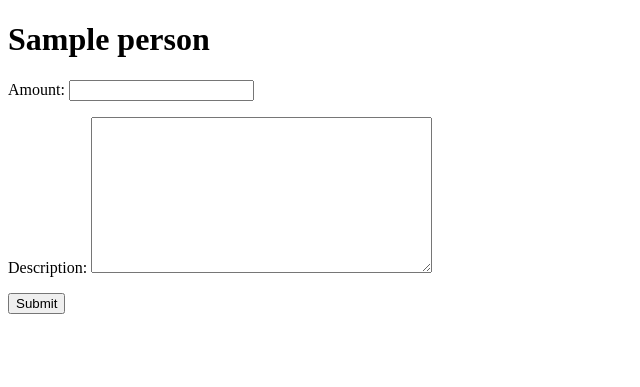
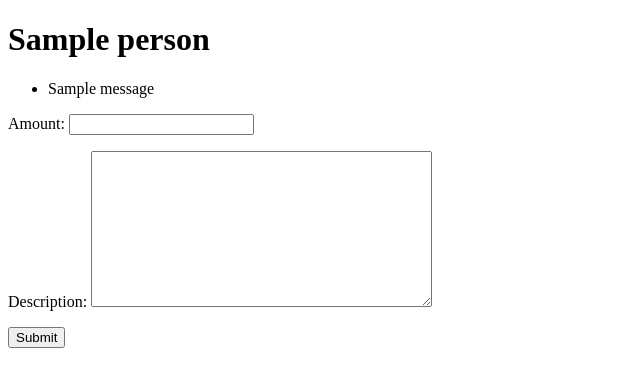
Before and after one commit to dogonwheels/moresense, a Django app: template templates/spendings/spending_form.html in a window 1280 px wide. Shown: the top 387 px of the page, without its empty margins (0-640 px from the left). Run offline with Django 3.2, Linux system fonts and the light colour scheme; the template is opened without the code that fills it: values named after a table or form of the project are taken from there, others are empty; tables that the repository leaves empty hold one stand-in row (Sample ...); one stand-in notice (Sample message) is shown.

Commit message:
Added message on successful addition.

```diff
--- a/moresense/spendings/views.py
+++ b/moresense/spendings/views.py
@@ -1,4 +1,5 @@
 import datetime
+from django.contrib import messages
 from django.core.urlresolvers import reverse
 from django.http import Http404, HttpResponseRedirect
 from django.shortcuts import render_to_response, get_object_or_404
@@ -25,6 +26,7 @@ def add_spending(request, person_identifier):
             spending.person = person
             spending.when = datetime.datetime.utcnow()
             spending.save()
+            messages.info(request, "%s added." % spending.amount)
             return HttpResponseRedirect(reverse("create", kwargs={"person_identifier": person_identifier}))
         except ValueError:
             pass
--- a/templates/spendings/spending_form.html
+++ b/templates/spendings/spending_form.html
@@ -6,7 +6,14 @@
 </head>
 <body>
 <h1>{{ person.name }}</h1>
-
+{% if messages %}
+<ul class="messages">
+    {% for message in messages %}
+    <li
+    {% if message.tags %} class="{{ message.tags }}"{% endif %}>{{ message }}</li>
+    {% endfor %}
+</ul>
+{% endif %}
 <form action="" method="post">{% csrf_token %}
     {{ form.as_p }}
     <input type="submit" value="Submit"/>
```
